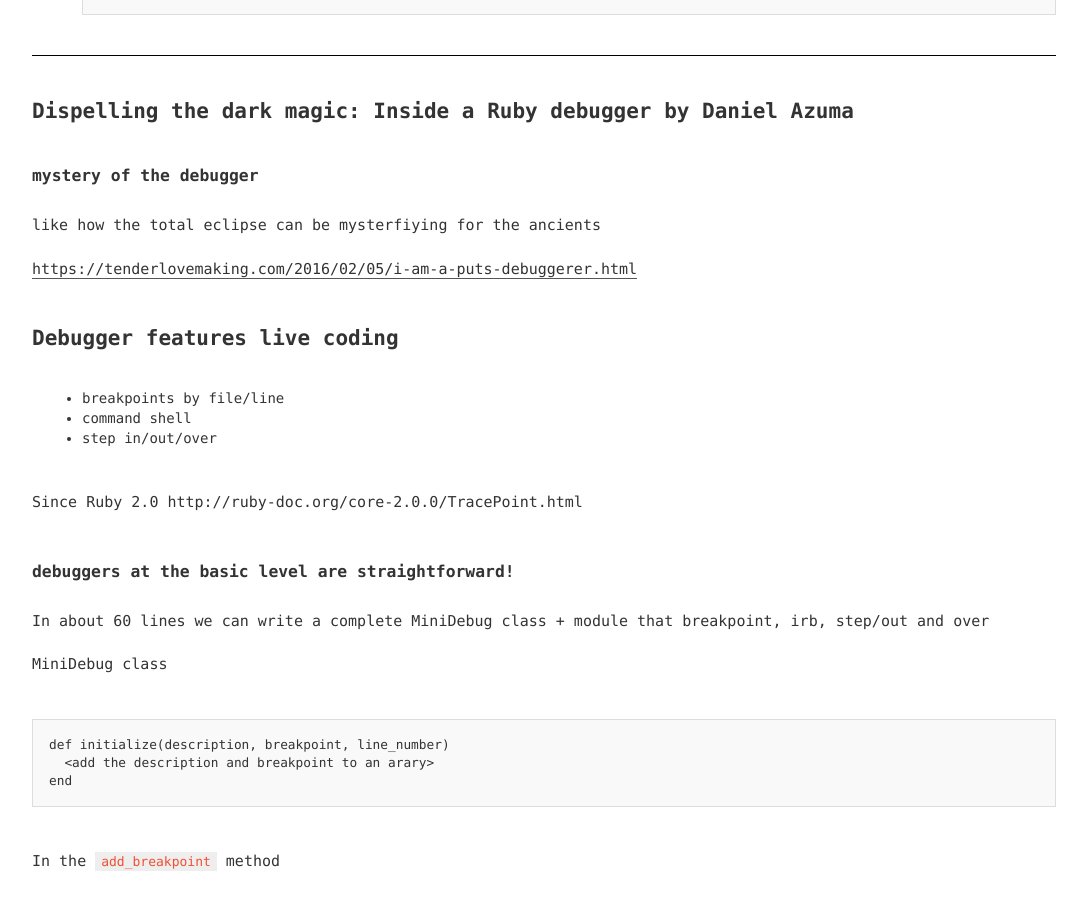
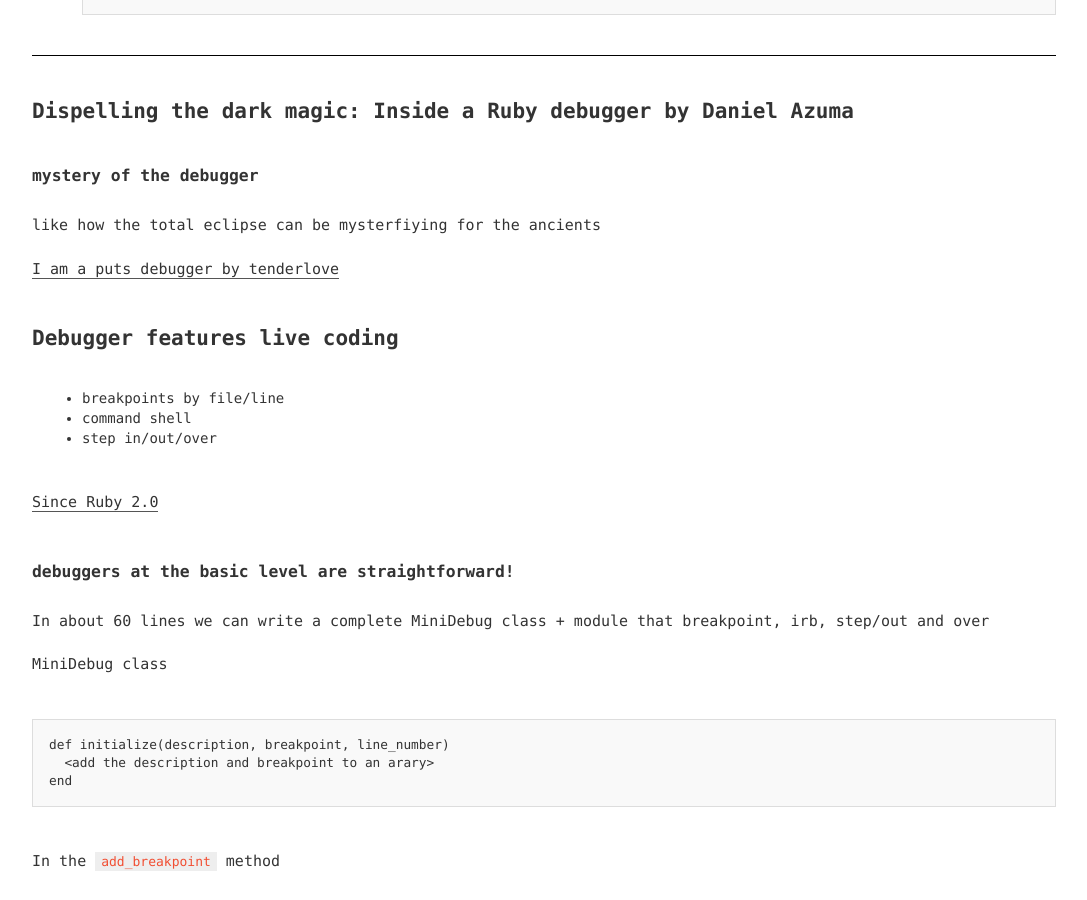
Before and after one commit to fengtingzhang/blog, a Jekyll site: the page built from _posts/2017-11-16-rubyconf-2017-day-two.md, in a window 1280 px wide and 900 px high, scrolled down 5226 px. Shown: the whole window, without its empty margins (96-1183 px from the left). Built offline with Jekyll 4.4.1, drawn with Linux system fonts in a browser that asks for light colours.

Commit message:
Update 2017-11-16-rubyconf-2017-day-two.md

```diff
--- a/_posts/2017-11-16-rubyconf-2017-day-two.md
+++ b/_posts/2017-11-16-rubyconf-2017-day-two.md
@@ -192,16 +192,14 @@
 ### mystery of the debugger
 like how the total eclipse can be mysterfiying for the ancients
 
-[https://tenderlovemaking.com/2016/02/05/i-am-a-puts-debuggerer.html](I am a puts debugger by tenderlove)
+[I am a puts debugger by tenderlove](https://tenderlovemaking.com/2016/02/05/i-am-a-puts-debuggerer.html)
 
 ## Debugger features live coding
 * breakpoints by file/line
 * command shell
 * step in/out/over
 
-Since Ruby 2.0
-http://ruby-doc.org/core-2.0.0/TracePoint.html
-
+[Since Ruby 2.0](http://ruby-doc.org/core-2.0.0/TracePoint.html)
 
 ### debuggers at the basic level are straightforward!
 In about 60 lines we can write a complete MiniDebug class + module that breakpoint, irb, step/out and over
```
